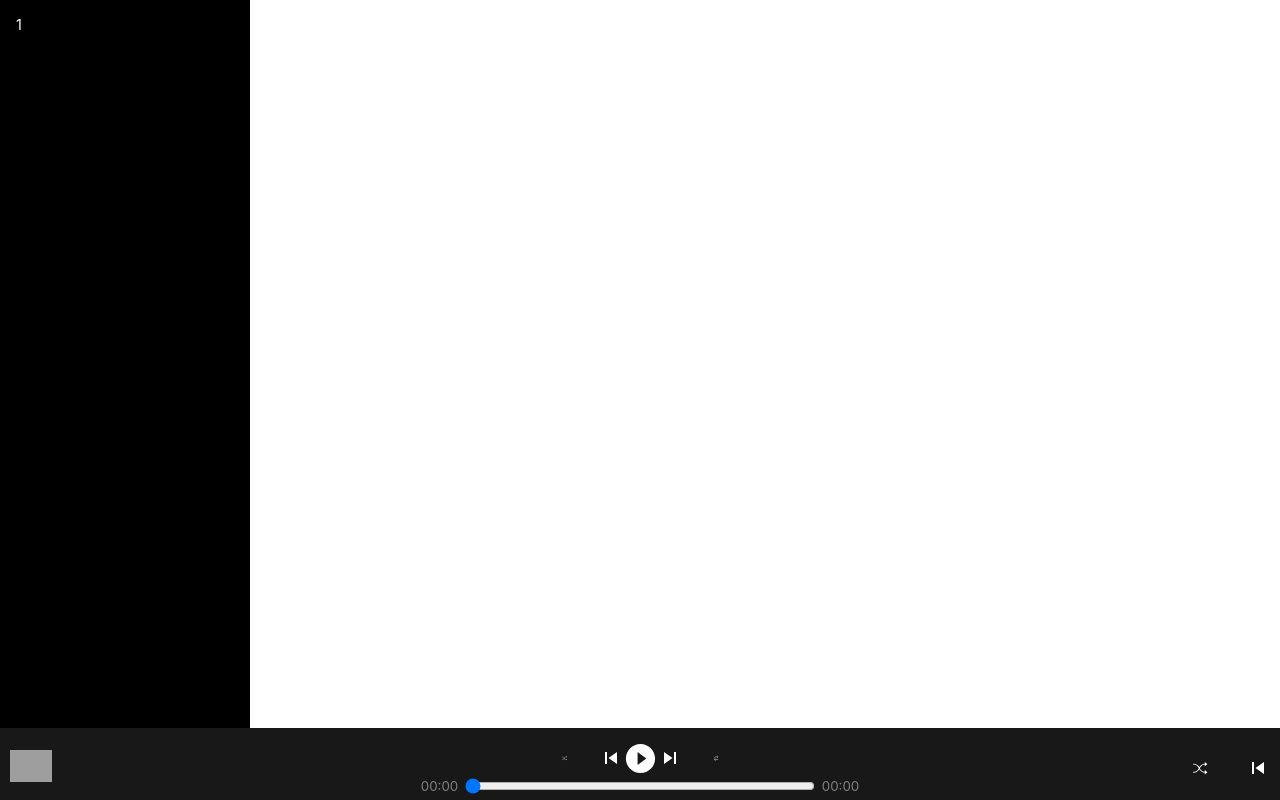
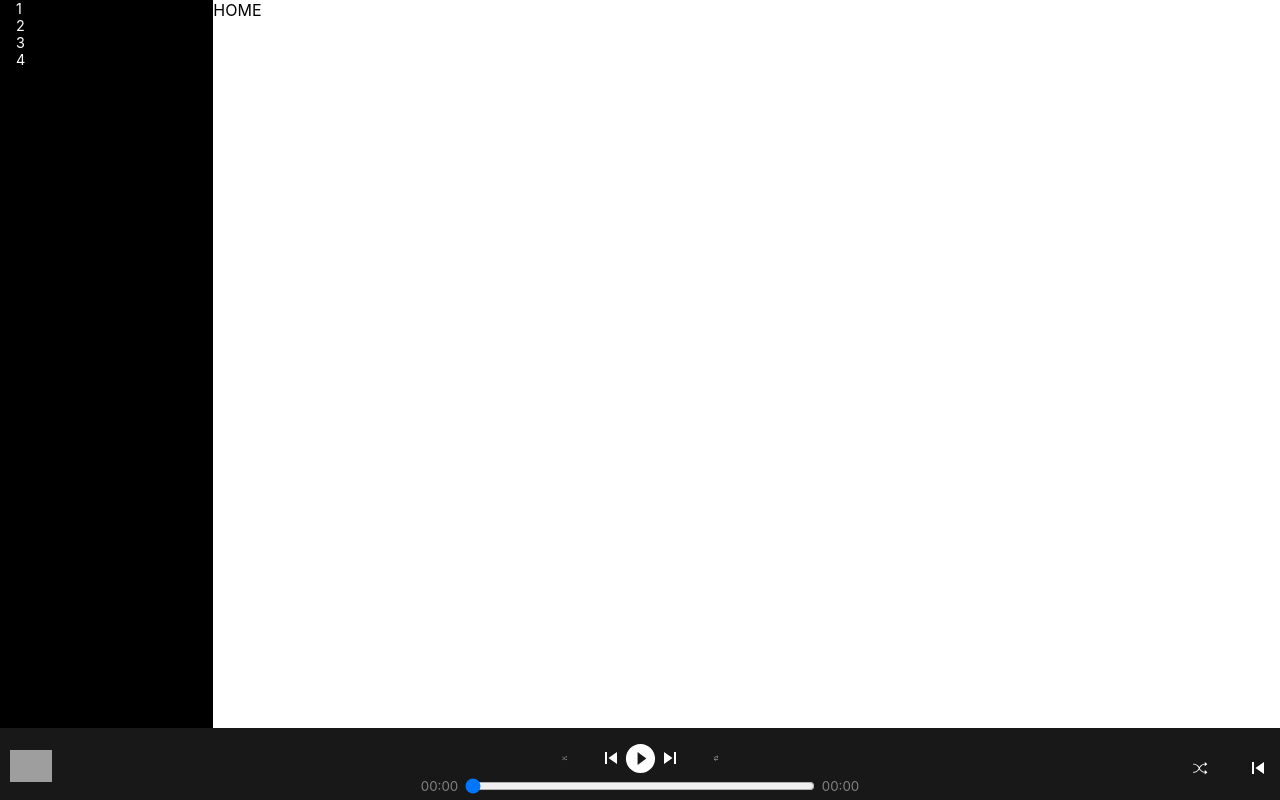
Before and after one commit to liamaccapani/music-app, a React (Create React App) app: page / in a window 1280 px wide. Built offline with nearby package versions, Linux system fonts and the light colour scheme; grey boxes are pictures that could not be loaded.

Commit message:
Homepage layout (sidebar + player)

```diff
--- a/src/components/Sidebar/Sidebar.css
+++ b/src/components/Sidebar/Sidebar.css
@@ -1,14 +1,14 @@
 .sidebar {
-  position: fixed;
+  /* position: fixed;
   top: 0;
   bottom: 0;
-  left: 0;
-  height: calc(100vh - 4.5rem);
+  left: 0; */
   box-shadow: inset -1px 0 0 rgba(0, 0, 0, 0.1);
   background-color: black;
   max-height: 1000px;
   /* to make dynamic!! */
-  width: 250px;
+  height: 100%;
+  width: 100%;
 }
 
 .nav-item {
@@ -20,7 +20,6 @@
   overflow-y: scroll;
   max-height: 400px;
   padding-left: 1rem;
-  margin-top: 1rem;
 }
 
 ::-webkit-scrollbar {
--- a/src/components/Sidebar/Sidebar.jsx
+++ b/src/components/Sidebar/Sidebar.jsx
@@ -1,19 +1,37 @@
 import "./Sidebar.css";
+import Grid from "@mui/material/Grid";
 import { MdHomeFilled } from "react-icons/md";
 import { FiSearch } from "react-icons/fi";
 import { BiLibrary } from "react-icons/bi";
 
 const Sidebar = () => {
   return (
-    <div class="sidebar">
+    // <Grid item md={3} className="sidebar">
+    //   <div id="menu">
+    //     <div class="nav-item">1</div>
+    //     <div class="nav-item">2</div>
+    //     <div class="nav-item">3</div>
+    //     <div class="nav-item">4</div>
+    //   </div>
+    // </Grid>
+    <div className="sidebar">
       <div id="menu">
         <div class="nav-item">1</div>
-        {/* <div class="nav-item">2</div>
+        <div class="nav-item">2</div>
         <div class="nav-item">3</div>
-        <div class="nav-item">4</div> */}
+        <div class="nav-item">4</div>
       </div>
     </div>
   );
 };
 
 export default Sidebar;
+
+// <div class="sidebar">
+//   <div id="menu">
+//     <div class="nav-item">1</div>
+//     {/* <div class="nav-item">2</div>
+//     <div class="nav-item">3</div>
+//     <div class="nav-item">4</div> */}
+//   </div>
+// </div>
--- /dev/null
+++ b/src/pages/Home.css
@@ -0,0 +1,3 @@
+.whole-page {
+  height: calc(100vh - 4.5rem);
+}
--- a/src/pages/Home.jsx
+++ b/src/pages/Home.jsx
@@ -1,14 +1,22 @@
+import "./Home.css";
+import Grid from "@mui/material/Grid";
 import Sidebar from "../components/Sidebar/Sidebar";
 import Player from "../components/Player/Player";
 
 const Home = () => {
-    return (
-      <>
-       <Sidebar/>
-       {/* <div>HOME</div> */}
-       <Player/>
-      </>
-    )
-  };
+  return (
+    <>
+      <Grid container className="whole-page">
+        <Grid item md={2}>
+          <Sidebar />
+        </Grid>
+        <Grid item md={10} className="home-page">
+          <div>HOME</div>
+        </Grid>
+      </Grid>
+      <Player />
+    </>
+  );
+};
 
-  export default Home;
+export default Home;
```
